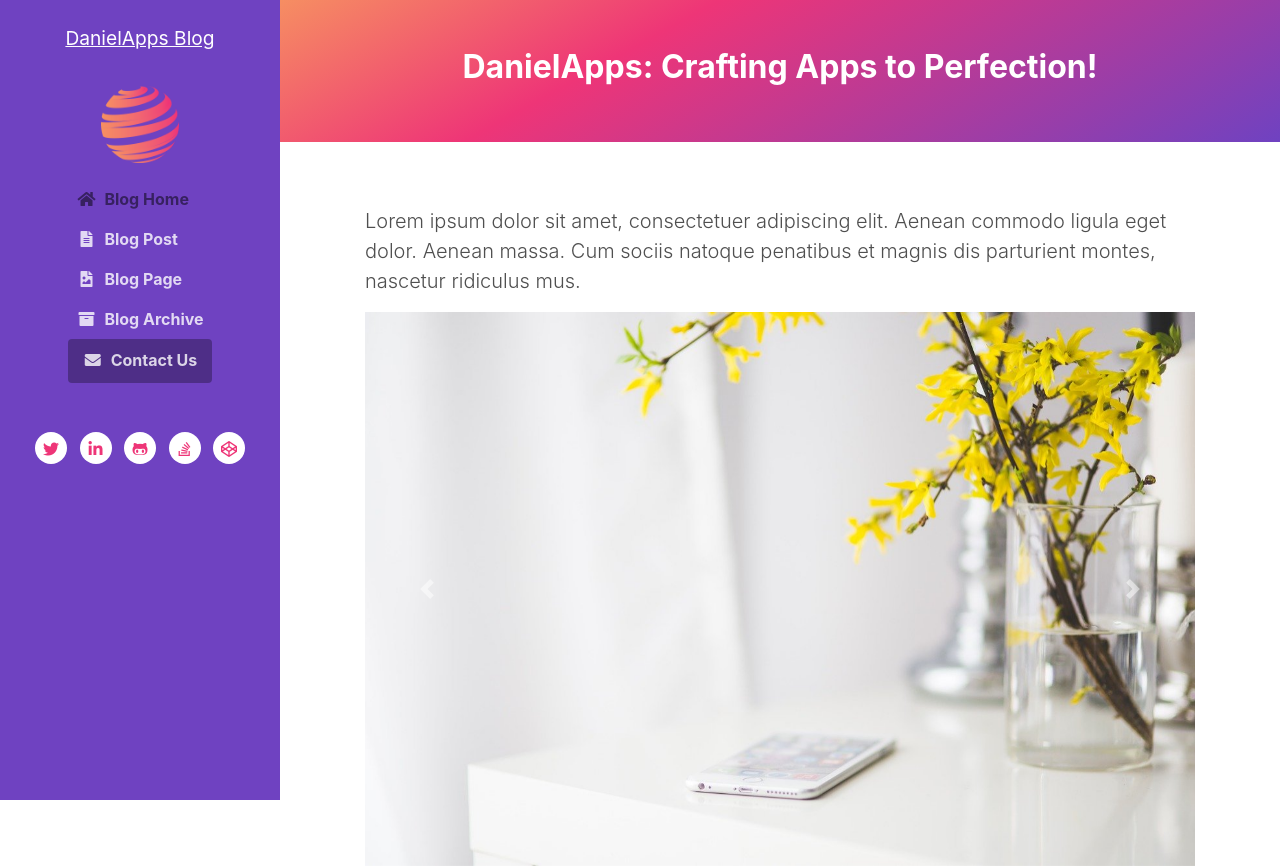
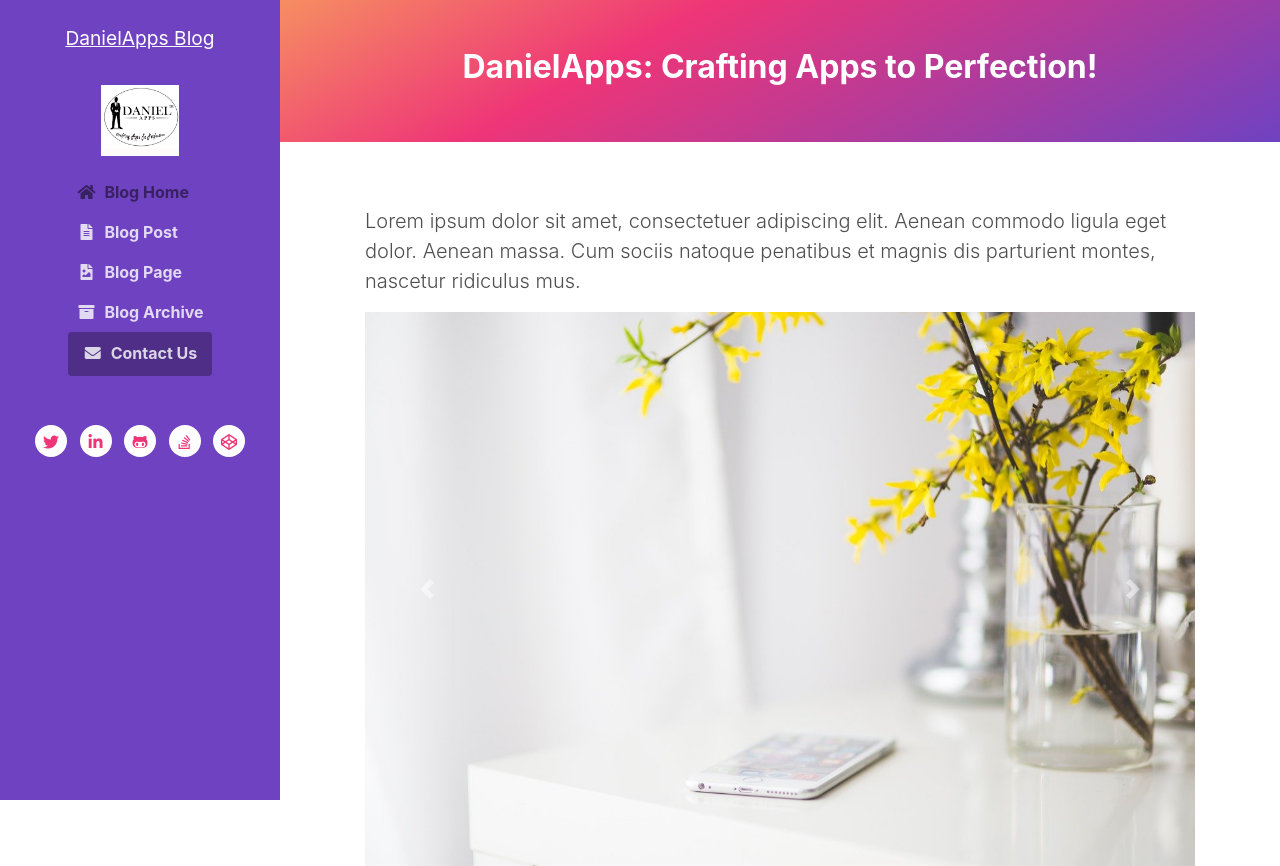
Before and after one commit to Laksdante/DanielApps-Blog, a plain HTML site: page index.html in a window 1280 px wide. Shown: the top 866 px of the page. Drawn offline with nearby package versions, Linux system fonts and the light colour scheme.

Commit message:
logo change

```diff
--- a/index.html
+++ b/index.html
@@ -31,7 +31,7 @@
 			</button>
 
 			<div id="navigation" class="collapse navbar-collapse flex-column" >
-				<img class="mb-3 mx-auto logo" src="images/logo.png" alt="logo" >
+				<img class="mb-3 mx-auto logo" src="images/DanielApps.jpg" alt="logo" >
 
 				<ul class="navbar-nav flex-column text-sm-center text-md-left">
 					<li class="nav-item active">
```
